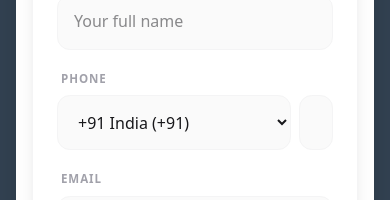
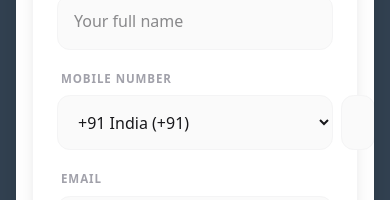
Before and after one commit to Swastiksrijan/SSF-Final, a React (Vite) app: page /Members in a window 390 px wide. Both pictures are taken after a click on the button "📝 Member Application Form". Shown: the part 3979-4179 px from the top of the page. Built offline with nearby package versions, Linux system fonts and the light colour scheme; no server answers; a web font is replaced by a local one.

Commit message:
fix: make member mobile number input clear and responsive

```diff
--- a/src/components/MemberForm.jsx
+++ b/src/components/MemberForm.jsx
@@ -16,7 +16,7 @@ export default function MemberForm() {
         if (formData.fullName.trim().length < 3) return "Please enter your full name.";
         if (!/^[^\s@]+@[^\s@]+\.[^\s@]+$/.test(formData.email)) return "Please enter a valid email address.";
         if (formData.email.trim().toLowerCase() !== formData.confirmEmail.trim().toLowerCase()) return "Both email fields must match.";
-        if (formData.phone.replace(/\D/g, "").length < 7) return "Please enter a valid phone number.";
+        if (formData.phone.replace(/\D/g, "").length < 7) return "Please enter a valid mobile number.";
         if (formData.password.length < 8) return "Password must be at least 8 characters.";
         if (!formData.profilePhoto) return "Please upload a recent passport-size profile photo for your official Member ID Card.";
         if (!['image/jpeg', 'image/png', 'image/webp'].includes(formData.profilePhoto.type)) return "Profile photo must be JPG, PNG or WebP.";
@@ -76,7 +76,7 @@ export default function MemberForm() {
         <form onSubmit={handleSubmit} className="space-y-5">
             <div className="grid md:grid-cols-2 gap-5">
                 <div><label className="field-label">Full Name</label><input name="fullName" value={formData.fullName} onChange={handleChange} required placeholder="Your full name" className="field-input" /></div>
-                <div><label className="field-label">Phone</label><div className="flex gap-2"><select name="countryCode" value={formData.countryCode} onChange={handleChange} className="field-input w-28">{ALL_COUNTRIES.map((c, i) => <option key={`${c.name}-${i}`} value={c.code}>{c.code} {c.label.slice(0, 12)}</option>)}</select><input name="phone" value={formData.phone} onChange={handleChange} required placeholder="Phone number" className="field-input flex-1" /></div></div>
+                <div><label className="field-label">Mobile Number</label><div className="flex gap-2"><select name="countryCode" value={formData.countryCode} onChange={handleChange} className="field-input w-28 shrink-0" aria-label="Country code">{ALL_COUNTRIES.map((c, i) => <option key={`${c.name}-${i}`} value={c.code}>{c.code} {c.label.slice(0, 12)}</option>)}</select><input type="tel" inputMode="numeric" name="phone" value={formData.phone} onChange={(e) => handleChange({ target: { name: "phone", value: e.target.value.replace(/\D/g, "") } })} required placeholder="10-digit mobile number" autoComplete="tel-national" className="field-input flex-1 min-w-0" /></div></div>
                 <div><label className="field-label">Email</label><input type="email" name="email" value={formData.email} onChange={handleChange} required placeholder="you@example.com" className="field-input" /></div>
                 <div><label className="field-label">Confirm Email</label><input type="email" name="confirmEmail" value={formData.confirmEmail} onChange={handleChange} required placeholder="Confirm email" className="field-input" /></div>
                 <div><label className="field-label">Create Password</label><input type="password" name="password" value={formData.password} onChange={handleChange} required minLength={8} placeholder="Minimum 8 characters" className="field-input" /></div>
```
